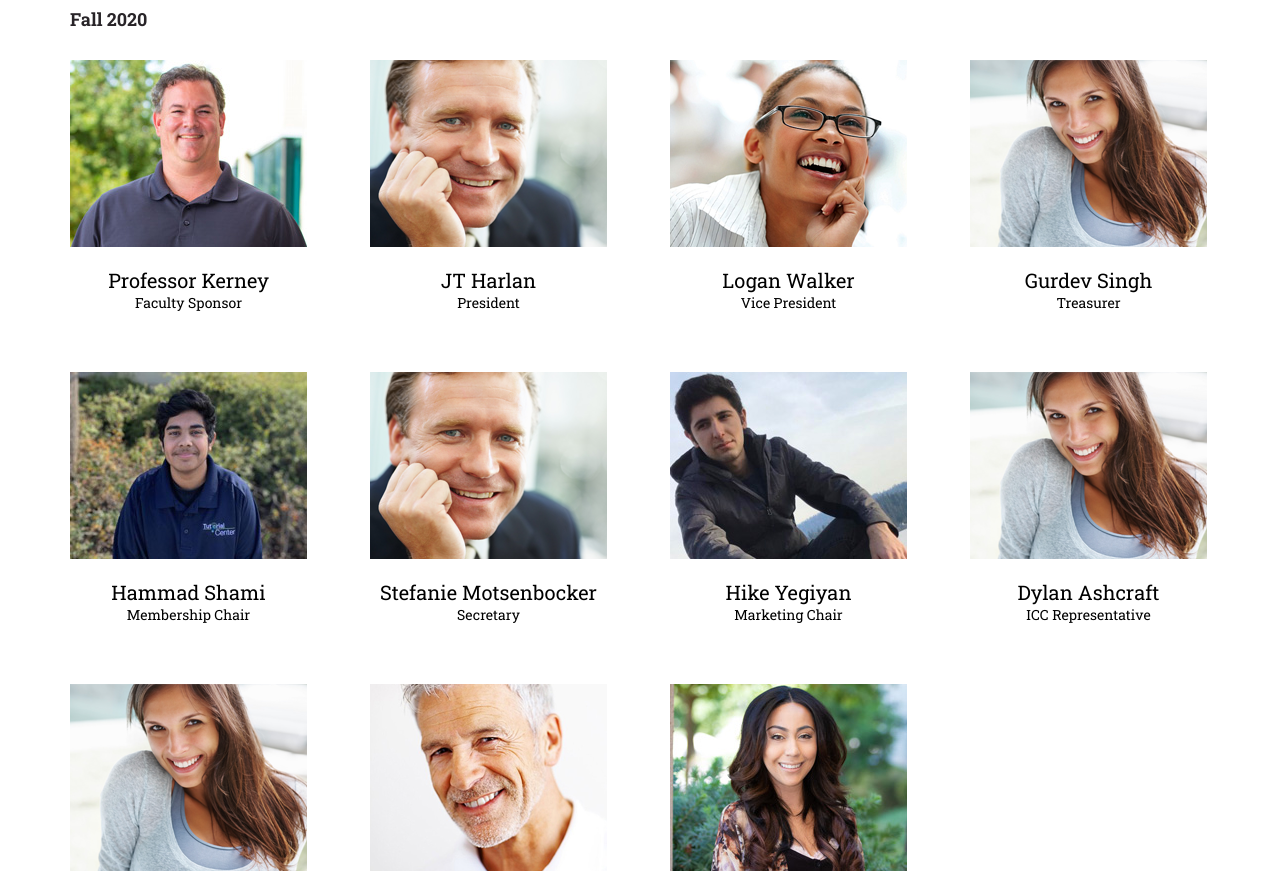
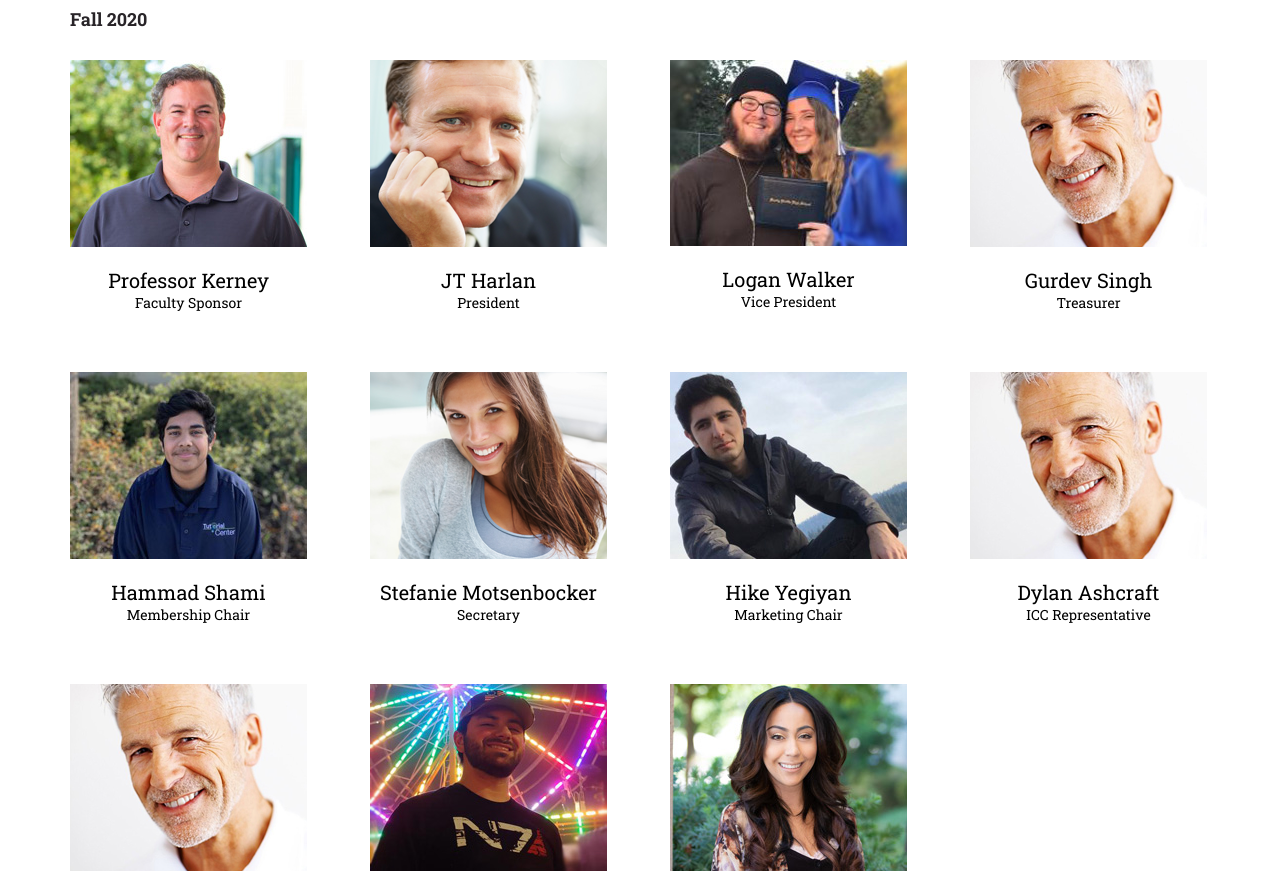
Before and after one commit to MayZamudio/acmccc, a plain HTML site: page board-members.html in a window 1280 px wide. Shown: the part 145-1032 px from the top of the page. Drawn offline with nearby package versions, Linux system fonts and the light colour scheme.

Commit message:
added Tristan and Logan

```diff
--- a/board-members.html
+++ b/board-members.html
@@ -242,7 +242,7 @@
 							<li>
 								<a href="#">
 									<div class="thumb">
-										<img src="img/stuff/member/3.png" alt="Logan Walker" />
+										<img src="img/stuff/member/logan-walker6.jpg" alt="Logan Walker" />
 									</div>
 									<h3>Logan Walker</h3>
 									<h5>Vice President</h5>
@@ -251,7 +251,7 @@
 							<li>
 								<a href="#">
 									<div class="thumb">
-										<img src="img/stuff/member/4.png" alt="Gurdev Singh" />
+										<img src="img/stuff/member/1.png" alt="Gurdev Singh" />
 									</div>
 									<h3>Gurdev Singh</h3>
 									<h5>Treasurer</h5>
@@ -269,7 +269,7 @@
 							<li>
 								<a href="#">
 									<div class="thumb">
-										<img src="img/stuff/member/2.png" alt="Stefanie Motsenbocker" />
+										<img src="img/stuff/member/4.png" alt="Stefanie Motsenbocker" />
 									</div>
 									<h3>Stefanie Motsenbocker</h3>
 									<h5>Secretary</h5>
@@ -287,7 +287,7 @@
 							<li>
 								<a href="#">
 									<div class="thumb">
-										<img src="img/stuff/member/4.png" alt="Dylan Ashcraft" />
+										<img src="img/stuff/member/1.png" alt="Dylan Ashcraft" />
 									</div>
 									<h3>Dylan Ashcraft</h3>
 									<h5>ICC Representative</h5>
@@ -296,7 +296,7 @@
               <li>
 								<a href="#">
 									<div class="thumb">
-										<img src="img/stuff/member/4.png" alt="Austin Mann" />
+										<img src="img/stuff/member/1.png" alt="Austin Mann" />
 									</div>
 									<h3>Austin Mann</h3>
 									<h5>Activities Coordinator</h5>
@@ -305,7 +305,7 @@
               <li>
 								<a href="#">
 									<div class="thumb">
-										<img src="img/stuff/member/1.png" alt="Tristan Meyers" />
+										<img src="img/stuff/member/tristan-meyers3.jpg" alt="Tristan Meyers" />
 									</div>
 									<h3>Tristan Meyers</h3>
 									<h5>Project Manager</h5>
```
Also changed, not shown: index.html (+2 -2 lines), img/home/active_members/hammad-shami2.jpg (added), img/home/active_members/logan-walker.jpg (added), img/home/active_members/tristan-meyers2.jpg (added), img/stuff/member/logan-walker1.jpg (added), img/stuff/member/logan-walker6.jpg (added), img/stuff/member/logan-walker7.jpg (added), img/stuff/member/tristan-meyers.jpg (added), img/stuff/member/tristan-meyers3.jpg (added).
